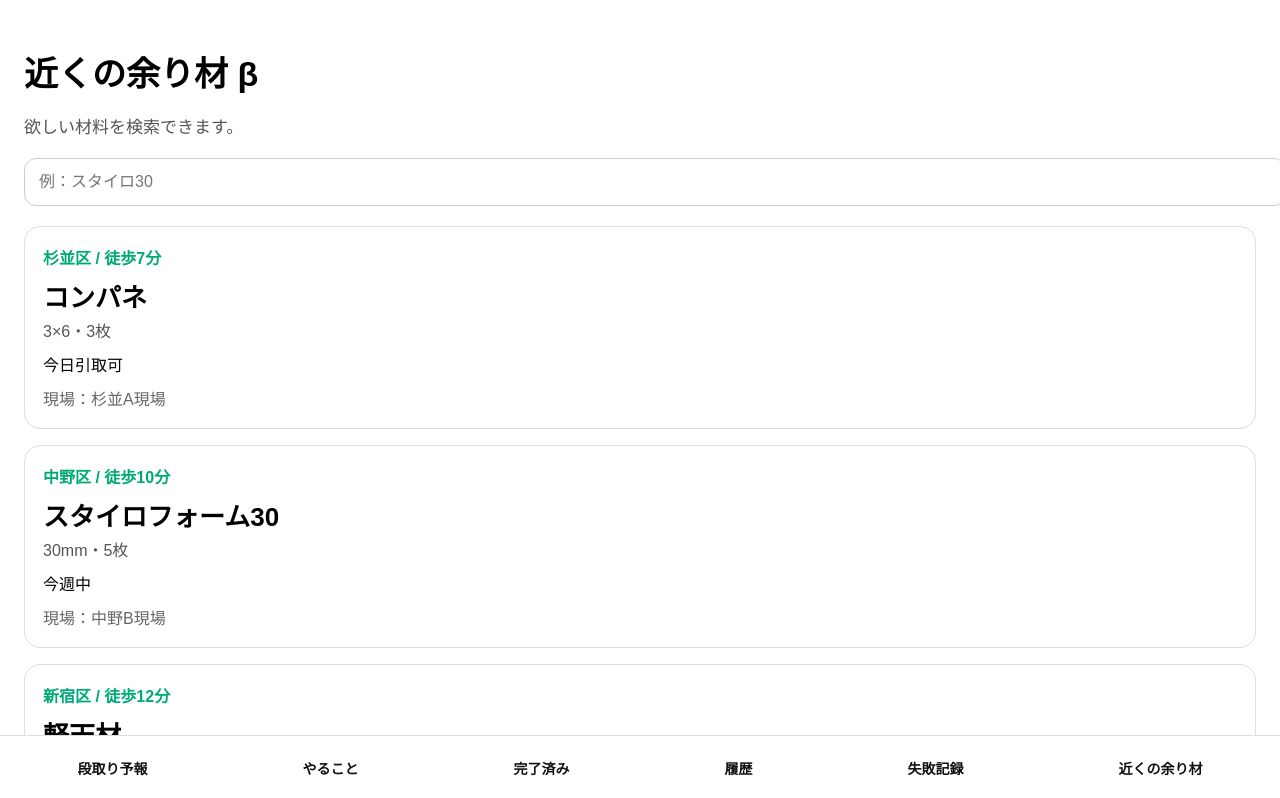
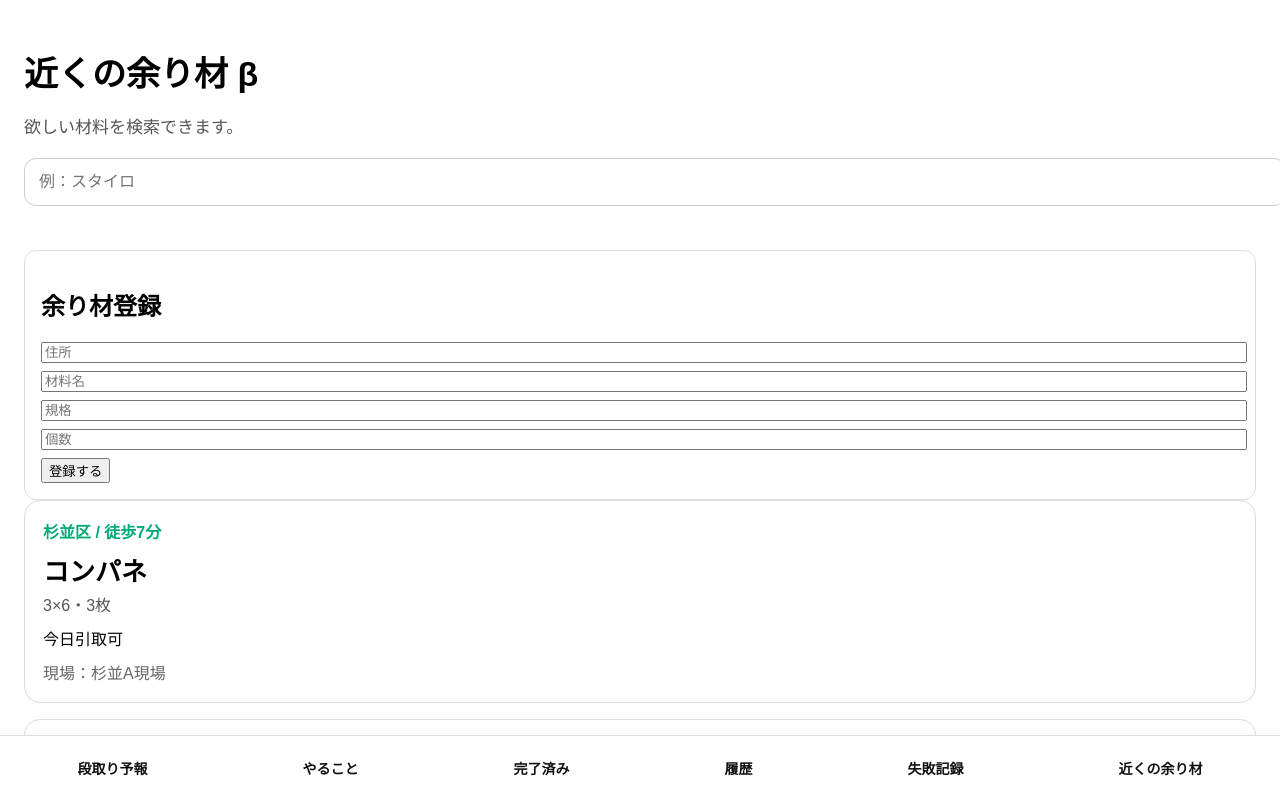
Before and after one commit to yohaku-app/yohaku, a Next.js app: page /stock in a window 1280 px wide. Shown: the top 798 px of the page. Built offline with nearby package versions, Linux system fonts and the light colour scheme.

Commit message:
add stock register form

```diff
--- a/app/stock/page.tsx
+++ b/app/stock/page.tsx
@@ -4,6 +4,27 @@ import { useState } from "react";
 export default function StockPage() {
   const [search, setSearch] = useState("");
 
+  const [address, setAddress] = useState(
+    typeof window !== "undefined"
+      ? localStorage.getItem("siteAddress") || ""
+      : ""
+  );
+
+  const [material, setMaterial] = useState("");
+  const [spec, setSpec] = useState("");
+  const [quantity, setQuantity] = useState("");
+
+  const handleRegister = () => {
+    localStorage.setItem("siteAddress", address);
+
+    alert(
+      `登録完了\n住所: ${address}\n材料: ${material}\n規格: ${spec}\n個数: ${quantity}`
+    );
+
+    setMaterial("");
+    setSpec("");
+    setQuantity("");
+  };
   const stockItems = [
     {
       site: "杉並A現場",
@@ -22,7 +43,7 @@ export default function StockPage() {
       area: "中野区",
       distance: "徒歩10分",
       distanceMinutes: 10,
-      material: "スタイロフォーム30",
+      material: "スタイロフォーム 30mm",
       keywords: "スタイロ カネライトフォーム ミラフォーム 断熱材 XPS",
       spec: "30mm",
       quantity: "5枚",
@@ -60,7 +81,7 @@ export default function StockPage() {
 
       <input
         type="text"
-        placeholder="例：スタイロ30"
+        placeholder="例：スタイロ"
         value={search}
         onChange={(e) => setSearch(e.target.value)}
         style={{
@@ -71,7 +92,45 @@ export default function StockPage() {
           border: "1px solid #ccc",
           marginBottom: 20,
         }}
+
+
       />
+
+      <div style={{ marginTop: "24px", padding: "16px", border: "1px solid #ddd", borderRadius: "12px" }}>
+        <h2>余り材登録</h2>
+
+        <input
+          placeholder="住所"
+          value={address}
+          onChange={(e) => setAddress(e.target.value)}
+          style={{ width: "100%", marginBottom: "8px" }}
+        />
+
+        <input
+          placeholder="材料名"
+          value={material}
+          onChange={(e) => setMaterial(e.target.value)}
+          style={{ width: "100%", marginBottom: "8px" }}
+        />
+
+        <input
+          placeholder="規格"
+          value={spec}
+          onChange={(e) => setSpec(e.target.value)}
+          style={{ width: "100%", marginBottom: "8px" }}
+        />
+
+        <input
+          placeholder="個数"
+          value={quantity}
+          onChange={(e) => setQuantity(e.target.value)}
+          style={{ width: "100%", marginBottom: "8px" }}
+        />
+
+        <button onClick={handleRegister}>
+          登録する
+        </button>
+      </div>
 
       <div style={{ display: "grid", gap: 16 }}>
         {filteredItems.map((item, index) => (
```
